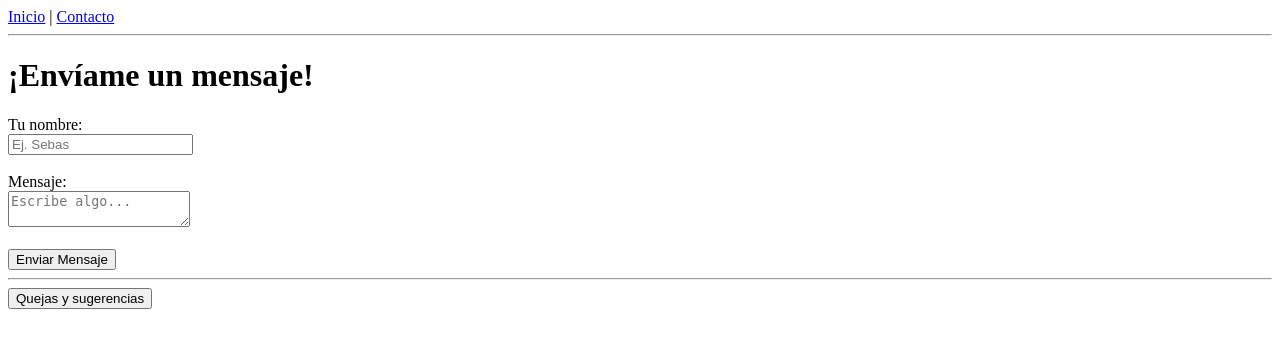
After one commit to Seb3010/Plan_de_Estudios, a Flask app: page /contacto in a window 1280 px wide. The commit adds this page. Shown: the top 348 px of the page. Run offline with Flask 3, Linux system fonts and the light colour scheme.

Commit message:
agregar rutas home, contacto y envío de formulario

```diff
--- a/Flask/app.py
+++ b/Flask/app.py
@@ -1,4 +1,4 @@
-from flask import Flask, render_template
+from flask import Flask, render_template, request
 
 # Creamos la aplicación Flask
 app = Flask(__name__)
@@ -13,6 +13,19 @@ def home():
 
     return render_template('index.html', user=nombre, lang=lenguaje, hob=hobies)
 
+@app.route('/contacto')
+def contacto():
+    return render_template('contacto.html')
+
+@app.route('/enviar', methods=['POST'])
+def enviar():
+    # 1. Atrapamos los datos
+    nombre = request.form.get('usuario')
+    msg = request.form.get('mensaje')
+
+    # 2. Podemos pasar esos datos a una nueva plantilla de "éxito"
+    return render_template('exito.html', persona=nombre, texto=msg)
+
 # Arrancamos el servidor
 if __name__ == '__main__':
     app.run(debug=True)
--- /dev/null
+++ b/Flask/templates/contacto.html
@@ -0,0 +1,21 @@
+{% extends "layout.html" %}
+
+{% block title %} Contacto {% endblock %}
+
+{% block content %}
+    <h1>¡Envíame un mensaje! </h1>
+
+    <form action="/enviar" method="POST">
+        <div>
+            <label>Tu nombre:</label><br>
+            <input type="text" name="usuario" placeholder="Ej. Sebas" required>
+        </div>
+        <br>
+        <div>
+            <label>Mensaje:</label><br>
+            <textarea name="mensaje" placeholder="Escribe algo..." required></textarea>
+        </div>
+        <br>
+        <button type="submit">Enviar Mensaje</button>
+    </form>
+{% endblock %}
--- /dev/null
+++ b/Flask/templates/layout.html
@@ -0,0 +1,24 @@
+<!DOCTYPE html>
+<html lang="es">
+<head>
+    <meta charset="UTF-8">
+    <title>{% block title %}{% endblock %} - Mi Web</title>
+</head>
+<body>
+    <nav>
+        <a href="/">Inicio</a> | <a href="/contacto">Contacto</a>
+    </nav>
+    <hr>
+
+    {# Aquí es donde entrará el contenido de cada página #}
+    {% block content %}
+    {% endblock %}
+
+    <hr>
+    <footer>
+        <a href="mailto:Spartida511@gmail.com">
+            <button>Quejas y sugerencias</button>
+        </a>
+    </footer>
+</body>
+</html>
```
Also changed, not shown: Flask/templates/exito.html (added, +10 -0 lines), Flask/templates/index.html (+12 -16 lines).
